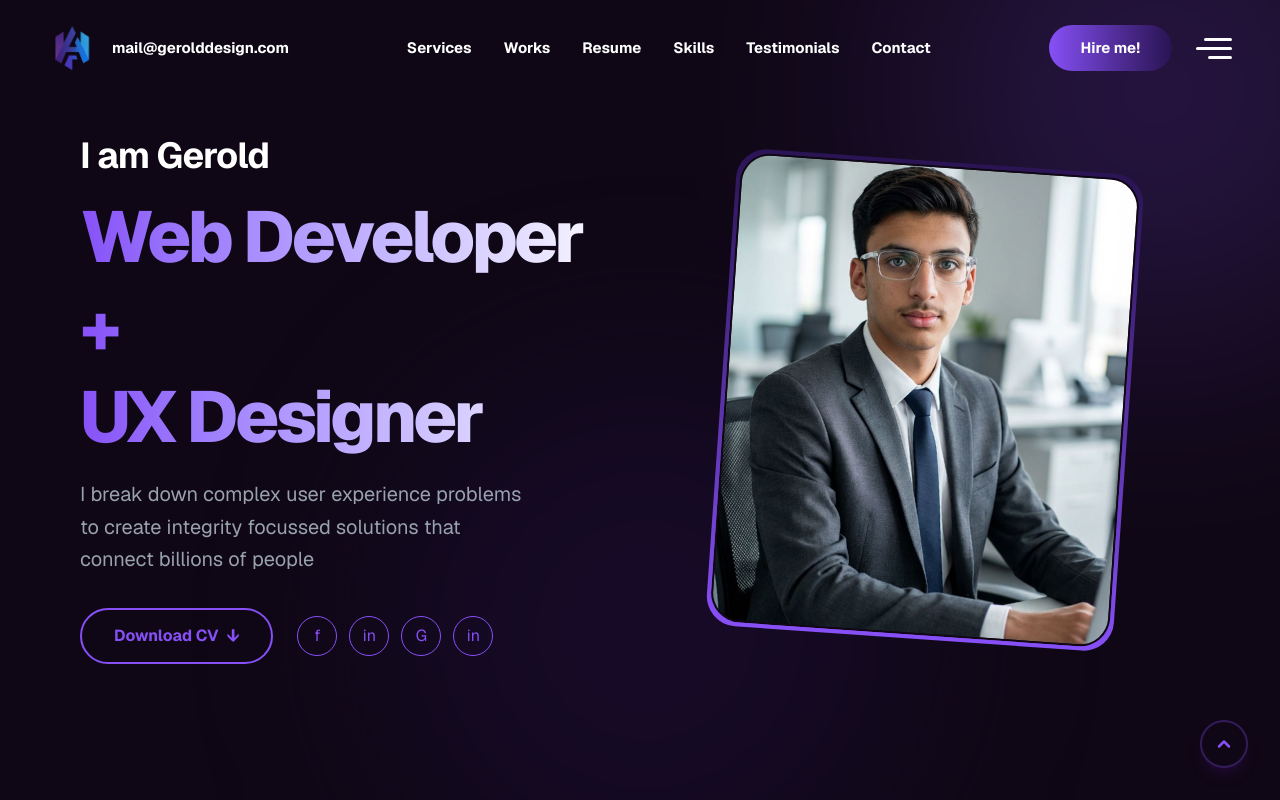
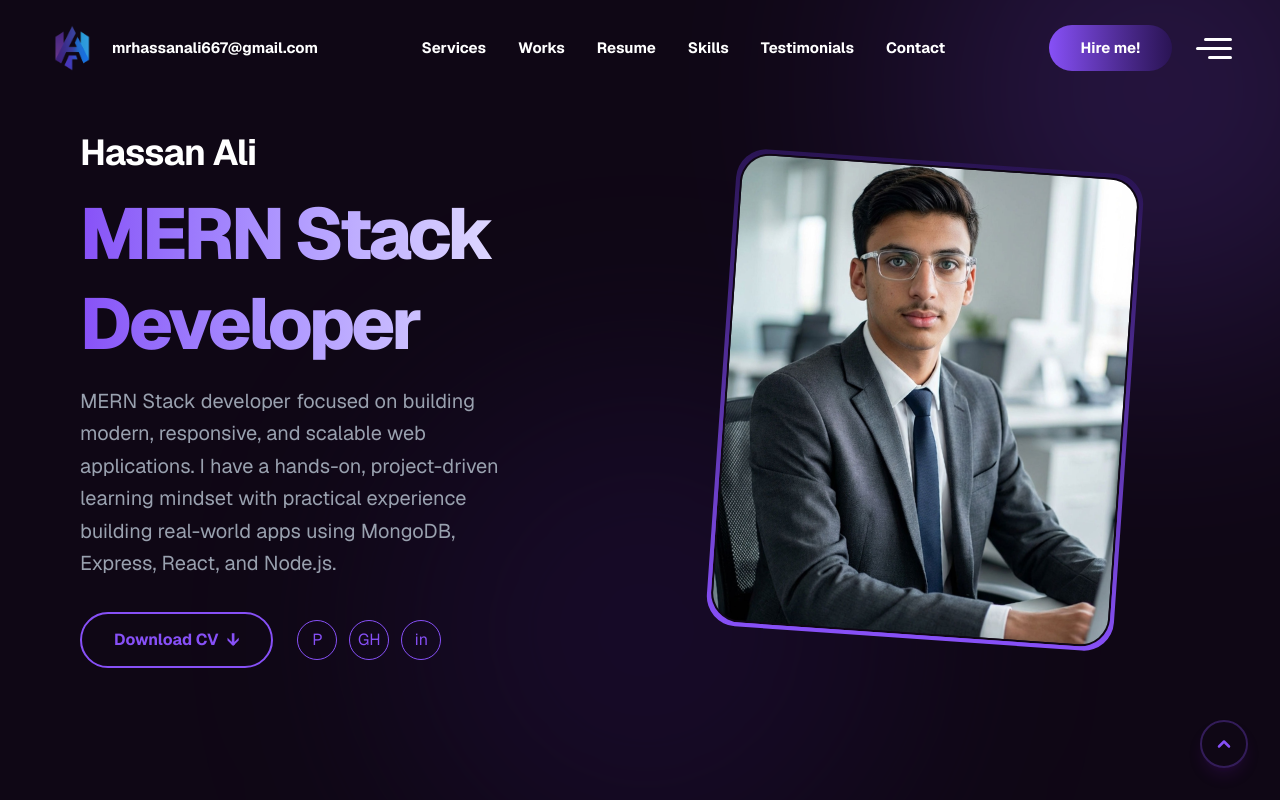
Before and after one commit to mrhassanali667/Porfolio, a Next.js app: page / in a window 1280 px wide. Shown: the top 800 px of the page. Built offline with nearby package versions, Linux system fonts and the light colour scheme.

Commit message:
update profile data

```diff
--- a/src/components/Contact.jsx
+++ b/src/components/Contact.jsx
@@ -81,7 +81,7 @@ const ContactSection = () => {
                         </div>
                         <div>
                             <p className="text-gray-400 text-sm">Email</p>
-                            <h4 className="text-lg font-bold hover:text-[#8750f7] transition-colors cursor-pointer">gerolddesign@mail.com</h4>
+                            <h4 className="text-lg font-bold hover:text-[#8750f7] transition-colors cursor-pointer">mrhassanali667@gmail.com</h4>
                         </div>
                     </div>
 
@@ -91,8 +91,8 @@ const ContactSection = () => {
                             <FaMapMarkerAlt size={18} />
                         </div>
                         <div>
-                            <p className="text-gray-400 text-sm">Address</p>
-                            <h4 className="text-lg font-bold leading-tight">Warne Park Street Pine, <br /> FL 33157, New York</h4>
+                            <p className="text-gray-400 text-sm">Location</p>
+                            <h4 className="text-lg font-bold leading-tight">Malir, Karachi, Pakistan</h4>
                         </div>
                     </div>
 
--- a/src/components/Hero.jsx
+++ b/src/components/Hero.jsx
@@ -11,12 +11,12 @@ const Hero = () => {
 
         {/* Left Side: Content (Flex Item) */}
         <div className="space-y-4 flex-1">
-          <h3 className="text-2xl md:text-4xl font-bold tracking-tight">I am Gerold</h3>
+          <h3 className="text-2xl md:text-4xl font-bold tracking-tight">Hassan Ali</h3>
           <h1 className="text-[1em] md:text-3xl lg:text-5xl xl:text-7xl font-extrabold leading-tight tracking-tighter bg-gradient-to-r from-[#8750f7] to-white bg-clip-text text-transparent">
-            Web Developer +<br />UX Designer
+            MERN Stack Developer
           </h1>
           <p className="text-gray-400 text-lg md:text-xl max-w-md leading-relaxed">
-            I break down complex user experience problems to create integrity focussed solutions that connect billions of people
+            MERN Stack developer focused on building modern, responsive, and scalable web applications. I have a hands-on, project-driven learning mindset with practical experience building real-world apps using MongoDB, Express, React, and Node.js.
           </p>
 
           <div className="flex max-lg:flex-col items-start lg:items-center gap-6 pt-4">
@@ -25,10 +25,9 @@ const Hero = () => {
             </a>
 
             <div className="flex gap-3">
-              <div className="w-10 h-10 border border-[#8750f7] rounded-full flex items-center justify-center text-[#8750f7] hover:bg-[#8750f7] hover:text-white cursor-pointer transition-all">f</div>
-              <div className="w-10 h-10 border border-[#8750f7] rounded-full flex items-center justify-center text-[#8750f7] hover:bg-[#8750f7] hover:text-white cursor-pointer transition-all">in</div>
-              <div className="w-10 h-10 border border-[#8750f7] rounded-full flex items-center justify-center text-[#8750f7] hover:bg-[#8750f7] hover:text-white cursor-pointer transition-all">G</div>
-              <div className="w-10 h-10 border border-[#8750f7] rounded-full flex items-center justify-center text-[#8750f7] hover:bg-[#8750f7] hover:text-white cursor-pointer transition-all">in</div>
+              <a href="https://hassan-ali-dev.vercel.app" target="_blank" rel="noreferrer" className="w-10 h-10 border border-[#8750f7] rounded-full flex items-center justify-center text-[#8750f7] hover:bg-[#8750f7] hover:text-white cursor-pointer transition-all">P</a>
+              <a href="https://github.com/mrhassanali667" target="_blank" rel="noreferrer" className="w-10 h-10 border border-[#8750f7] rounded-full flex items-center justify-center text-[#8750f7] hover:bg-[#8750f7] hover:text-white cursor-pointer transition-all">GH</a>
+              <a href="https://www.linkedin.com/in/hassan-ali-abb517386/" target="_blank" rel="noreferrer" className="w-10 h-10 border border-[#8750f7] rounded-full flex items-center justify-center text-[#8750f7] hover:bg-[#8750f7] hover:text-white cursor-pointer transition-all">in</a>
             </div>
           </div>
         </div>
--- a/src/components/Navbar.jsx
+++ b/src/components/Navbar.jsx
@@ -35,8 +35,8 @@ const Navbar = () => {
                     <div className="w-12 h-12 flex items-center justify-center transition-transform duration-300 group-hover:scale-110">
                         <img src="/images/logo.png" alt="logo" className="w-full h-full object-contain" />
                     </div>
-                    <a href="mailto:mail@gerolddesign.com" className="hidden sm:block text-[15px] font-bold text-white hover:text-[#8750f7] transition-colors">
-                        mail@gerolddesign.com
+                    <a href="mailto:mrhassanali667@gmail.com" className="hidden sm:block text-[15px] font-bold text-white hover:text-[#8750f7] transition-colors">
+                        mrhassanali667@gmail.com
                     </a>
                 </div>
 
--- a/src/components/ResumeSection.jsx
+++ b/src/components/ResumeSection.jsx
@@ -2,17 +2,16 @@ import React from 'react';
 import { FaGraduationCap, FaMedal } from 'react-icons/fa';
 
 const experienceData = [
-    { year: '2022 - Present', title: 'LEAD DEVELOPER', place: 'Blockdots, London' },
-    { year: '2021 - 2022', title: 'FULL STACK WEB DEVELOPER', place: 'Parsons, The New School' },
-    { year: '2020 - 2021', title: 'UI DESIGNER', place: 'House of Life, Leeds' },
-    { year: '2018 - 2020', title: 'JUNIOR GRAPHICS DESIGNER', place: 'Theme Junction, Bursa' },
+    {
+        year: 'Dec 2024 - Jan 2026',
+        title: 'Web and App Development (MERN Stack) — Training',
+        place: 'Saylani Mass IT Training (SMIT) — Hands-on learning with real-world project practice using MongoDB, Express, React, and Node.js'
+    },
 ];
 
 const educationData = [
-    { year: '2020 - 2023', title: 'PROGRAMMING COURSE', place: 'Harvard University' },
-    { year: '2016 - 2020', title: 'GRAPHIC DESIGN COURSE', place: 'University of Denmark' },
-    { year: '2012 - 2015', title: 'WEB DESIGN COURSE', place: 'University of California' },
-    { year: '2010 - 2011', title: 'DESIGN & TECHNOLOGY', place: 'Parsons, The New School' },
+    { year: 'Matriculation', title: 'Karachi Board of Secondary Education (BSEK)', place: 'Completed' },
+    { year: 'First Year (Pre-Engineering)', title: 'Board of Intermediate Education Karachi (BIEK)', place: 'Ongoing' },
 ];
 
 const ResumeSection = () => {
```
